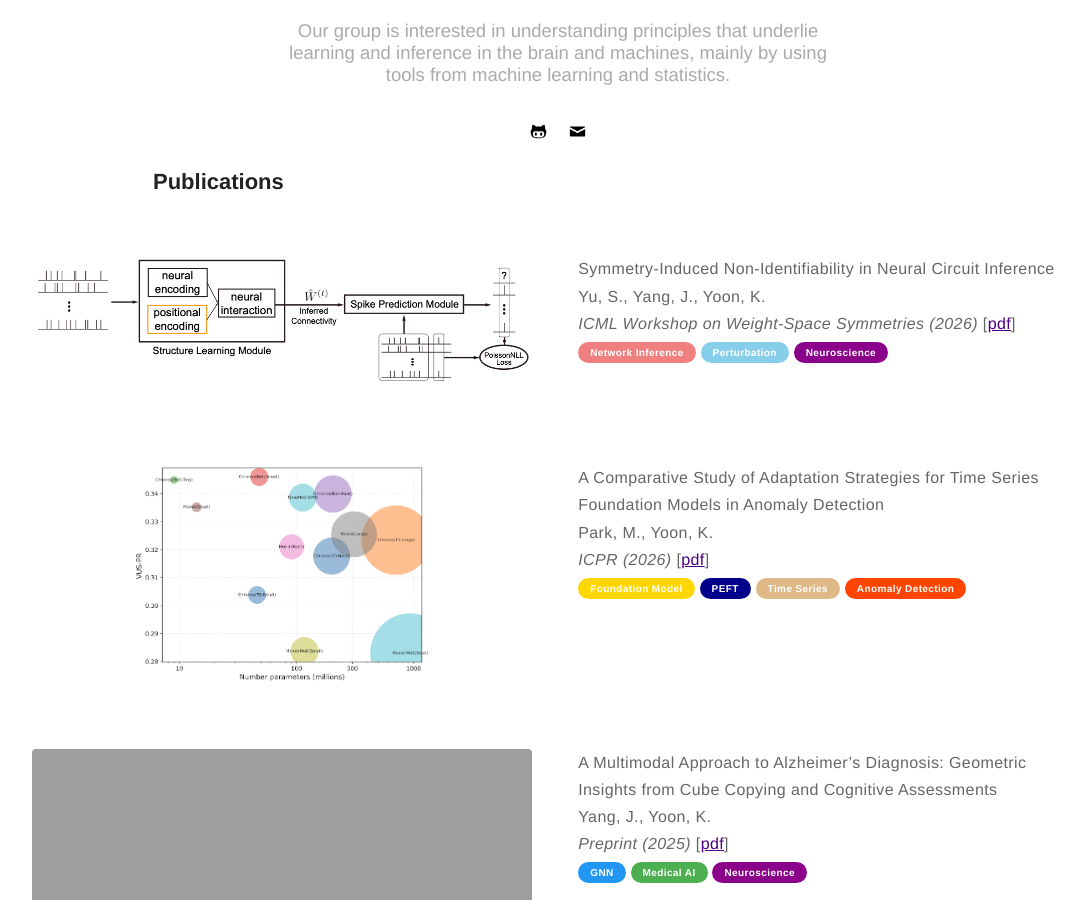
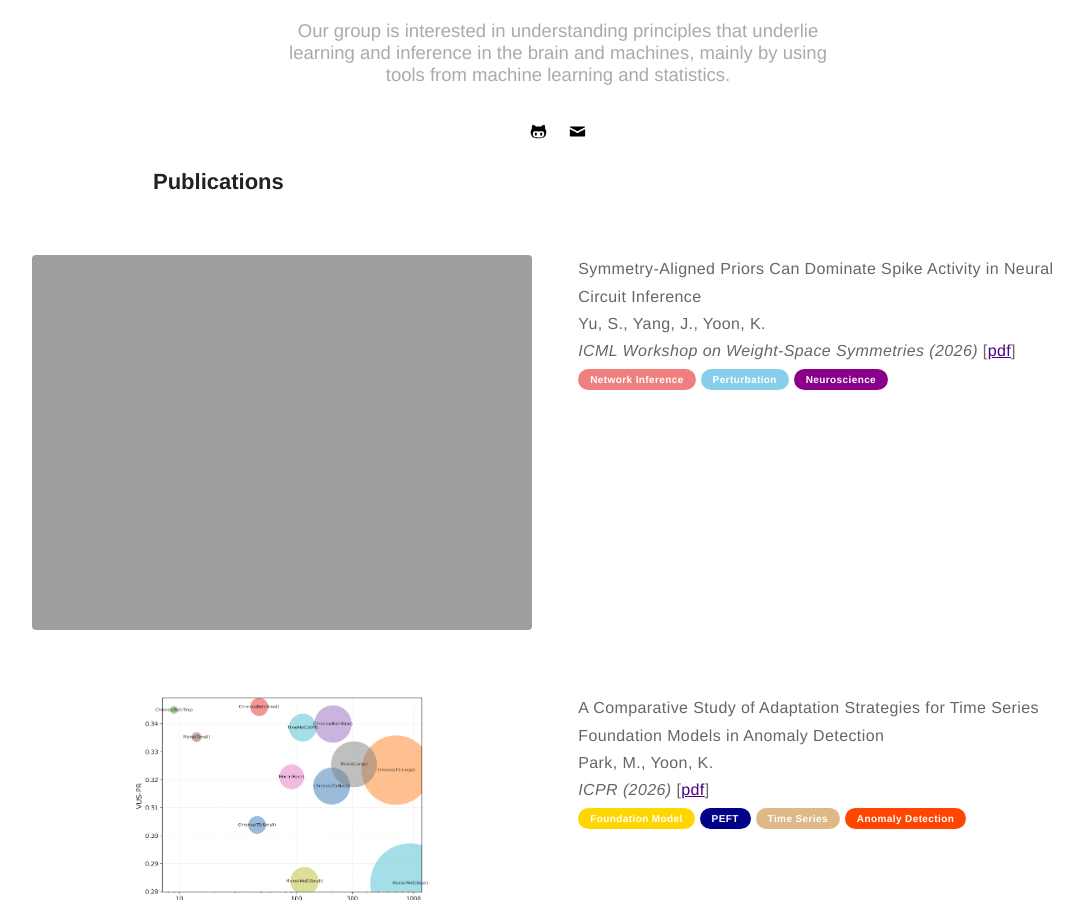
Before and after one commit to kijungyoon/kijungyoon.github.io, a Jekyll site: the page built from papers.md, in a window 1280 px wide and 900 px high, scrolled down 319 px. Shown: the whole window, without its empty margins (82-1166 px from the left). Built offline with Jekyll 4.4.1, drawn with Linux system fonts in a browser that asks for light colours.

Commit message:
Update papers.md

```diff
--- a/papers.md
+++ b/papers.md
@@ -7,11 +7,11 @@ layout: page
 
 <div class="side-by-side">
     <div class="toleft" style="text-align:center">
-        <img class="image" src="https://kijungyoon.github.io/assets/images/pe.png" alt="Alt Text" width="500">
+        <img class="image" src="https://kijungyoon.github.io/assets/images/pe_ring.png" alt="Alt Text" width="500">
     </div>
 
     <div class="toright">
-    <p><b>Symmetry-Induced Non-Identifiability in Neural Circuit Inference</b><br>
+    <p><b>Symmetry-Aligned Priors Can Dominate Spike Activity in Neural Circuit Inference</b><br>
     Yu, S., Yang, J., Yoon, K.<br>
     <i>ICML Workshop on Weight-Space Symmetries (2026)</i>
     [<a href="">pdf</a>]<br>
```
